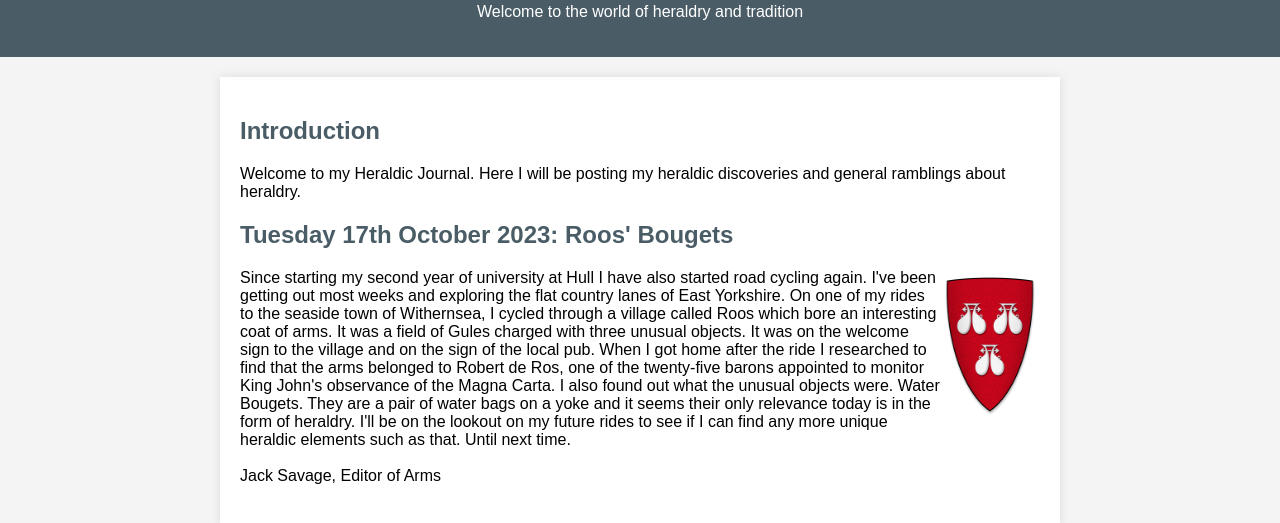
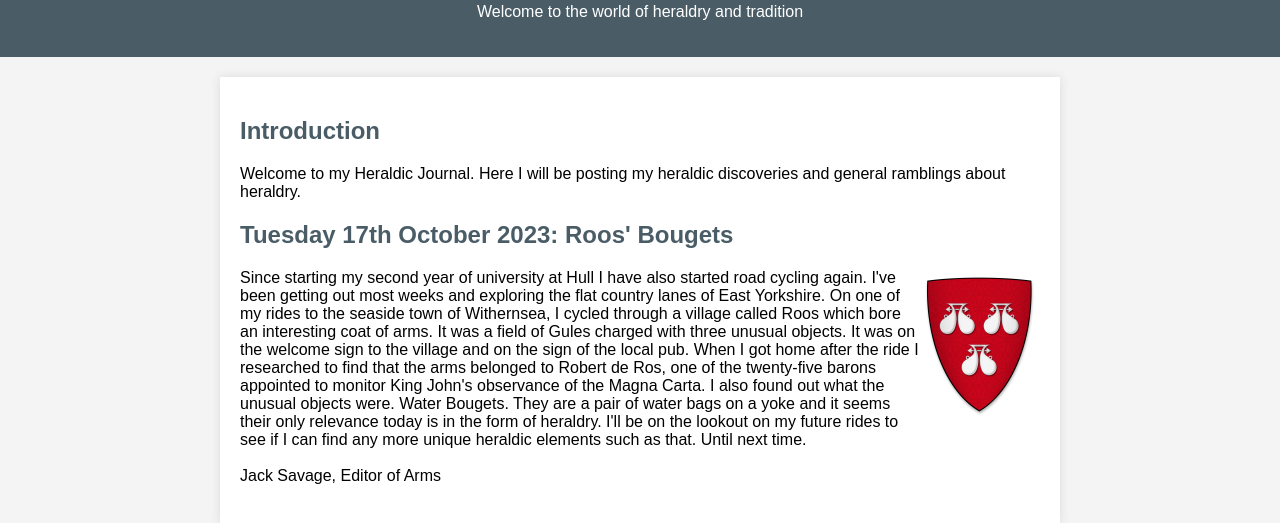
Before and after one commit to jacksavage-04/jacksavage-04.github.io, a plain HTML site: page website.html in a window 1280 px wide. Shown: the part 107-630 px from the top of the page. Drawn offline with Linux system fonts and the light colour scheme.

Commit message:
Update website.html

```diff
--- a/website.html
+++ b/website.html
@@ -58,7 +58,7 @@
         <div class="blog-post">
             <h2 class="blog-title">Tuesday 17th October 2023: Roos' Bougets</h2>
             <p class="blog-content">
-                <img src="Roos Arms.png" alt="Robert de Ros Arms" style="float:right;width:100px;height:150px;">
+                <img src="Roos Arms.png" alt="Robert de Ros Arms" style="float:right;width:121px;height:150px;">
                 Since starting my second year of university at Hull I have also started road cycling again. I've been getting out most weeks and exploring the flat country
                 lanes of East Yorkshire. On one of my rides to the seaside town of Withernsea, I cycled through a village called Roos which bore an interesting coat of arms.
                 It was a field of Gules charged with three unusual objects. It was on the welcome sign to the village and on the sign of the local pub. When I got home after
```
